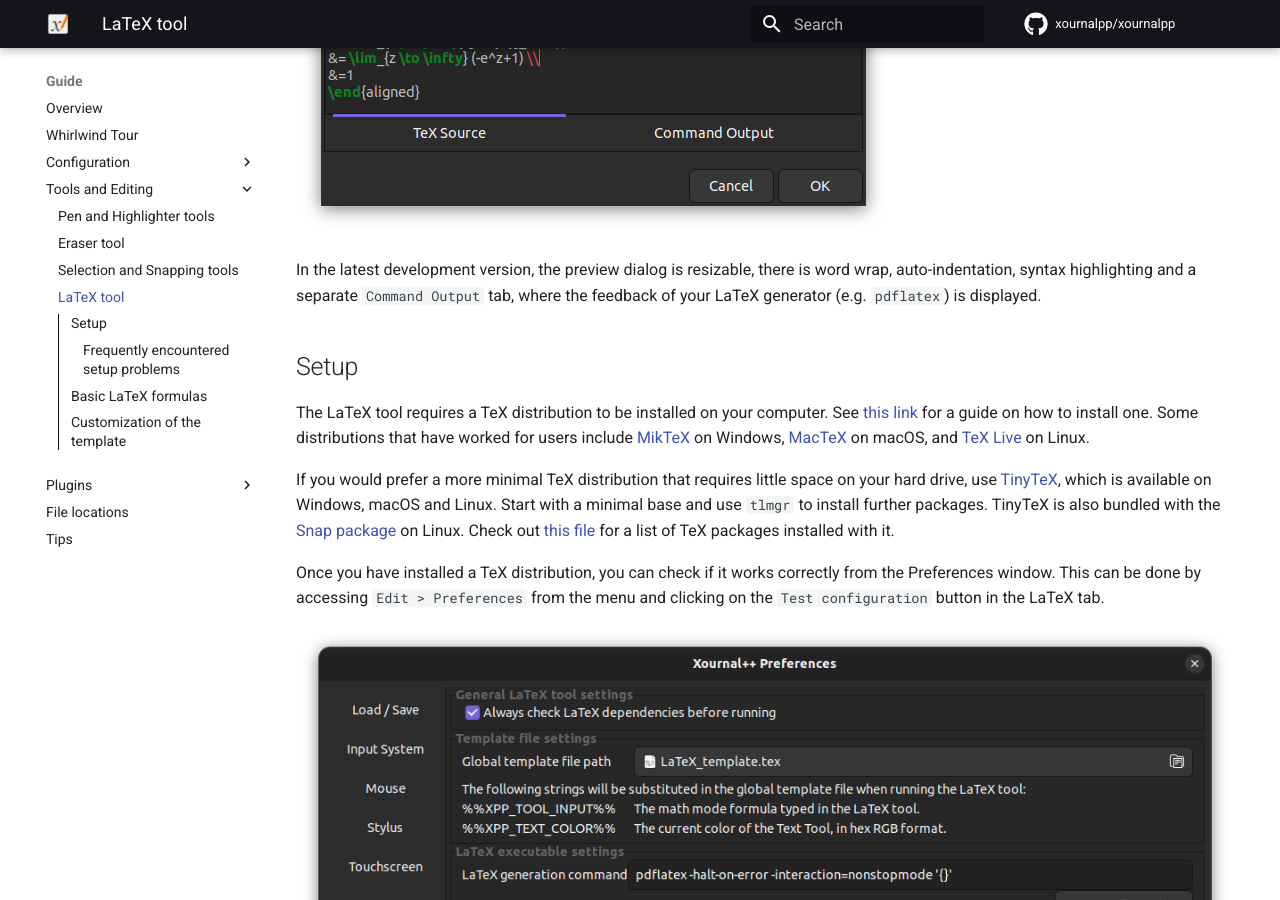
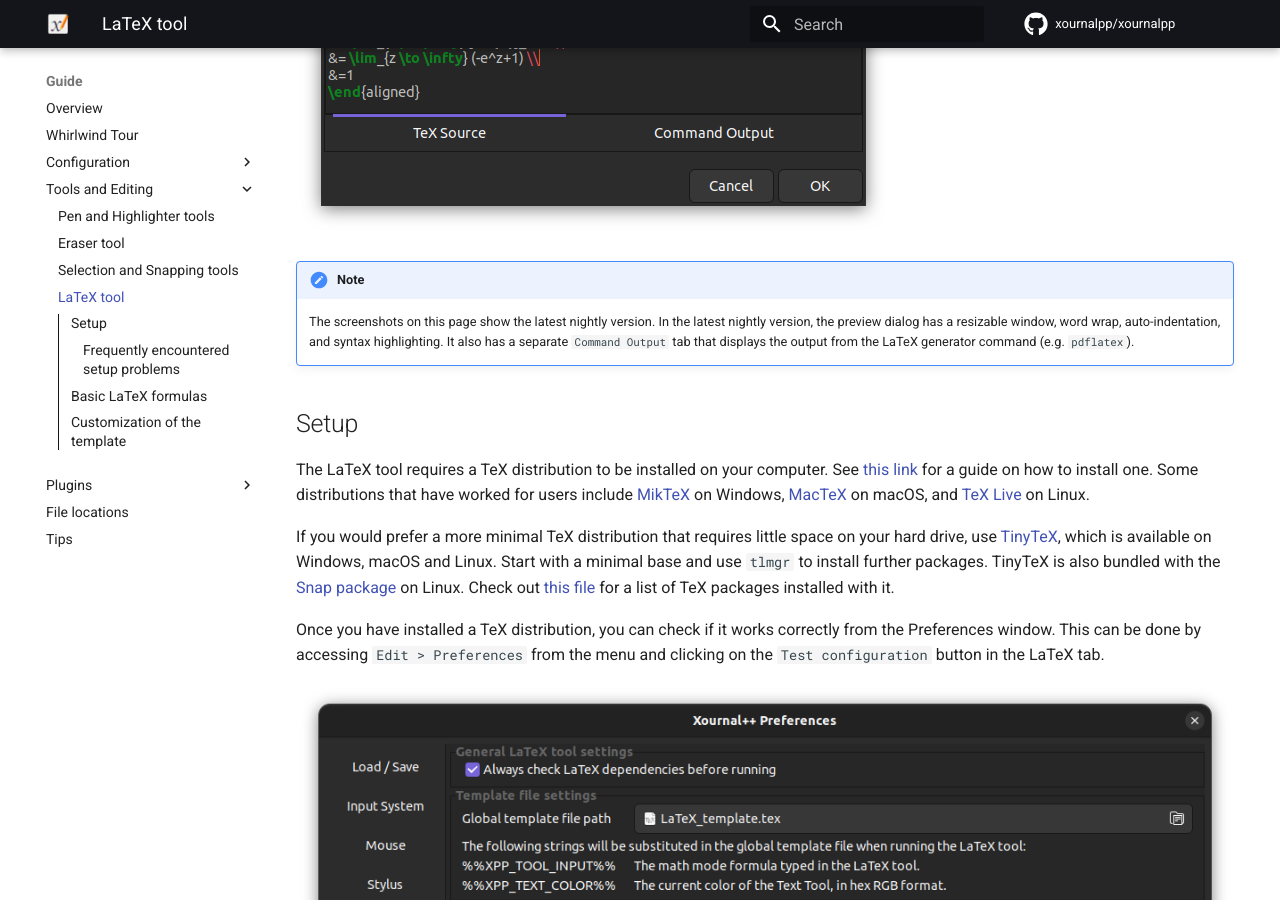
Before and after one commit to xournalpp/xournalpp.github.io, an MkDocs documentation site: the page built from docs/guide/tools/latex.md, in a window 1280 px wide and 900 px high, scrolled down 674 px. Built offline with MkDocs 1.6.1 and Material for MkDocs 9.7.7, drawn with Linux system fonts in a browser that asks for light colours; comment, search, counter and statistics services are not loaded; the version menu is left out; some of the changed text lies outside the part shown.

Commit message:
Apply suggestions from code review
Co-authored-by: Bryan Tan <Technius@users.noreply.github.com>

````diff
--- a/docs/guide/tools/latex.md
+++ b/docs/guide/tools/latex.md
@@ -5,9 +5,12 @@ In order to use this tool you must have LaTeX installed on your system.
 
 ![LaTeX-Tool-Overview](../../img/guide/LaTeX_tool_overview.png)
 
-In the latest development version, the preview dialog is resizable, there is word
-wrap, auto-indentation, syntax highlighting and a separate `Command Output` tab,
-where the feedback of your LaTeX generator (e.g. `pdflatex`) is displayed.
+!!! note
+    The screenshots on this page show the latest nightly version.
+    In the latest nightly version, the preview dialog has a resizable
+    window, word wrap, auto-indentation, and syntax highlighting.
+    It also has a separate `Command Output` tab that displays the output from
+    the LaTeX generator command (e.g. `pdflatex`).
 
 ## Setup
 
@@ -103,8 +106,8 @@ it under a different name, and customize it. Some suggestions are listed here:
 
 ![LaTeX-TikZ-Table](../../img/guide/LaTeX_grid.png)
 
-- Include alongside TikZ the [**PGFPlots** package](https://www.ctan.org/pkg/pgfplots) via `\usepackage{pgfplots}`
-for plotting function graphs. Using a macro you will be able to plot function graphs nicely and very quickly.
+- With TikZ included, also include the [**PGFPlots** package](https://www.ctan.org/pkg/pgfplots) via `\usepackage{pgfplots}`
+for plotting function graphs. Using a macro, you will be able to plot function graphs nicely and very quickly.
 For example, add the following lines to your template:
 
 ```teX
````
